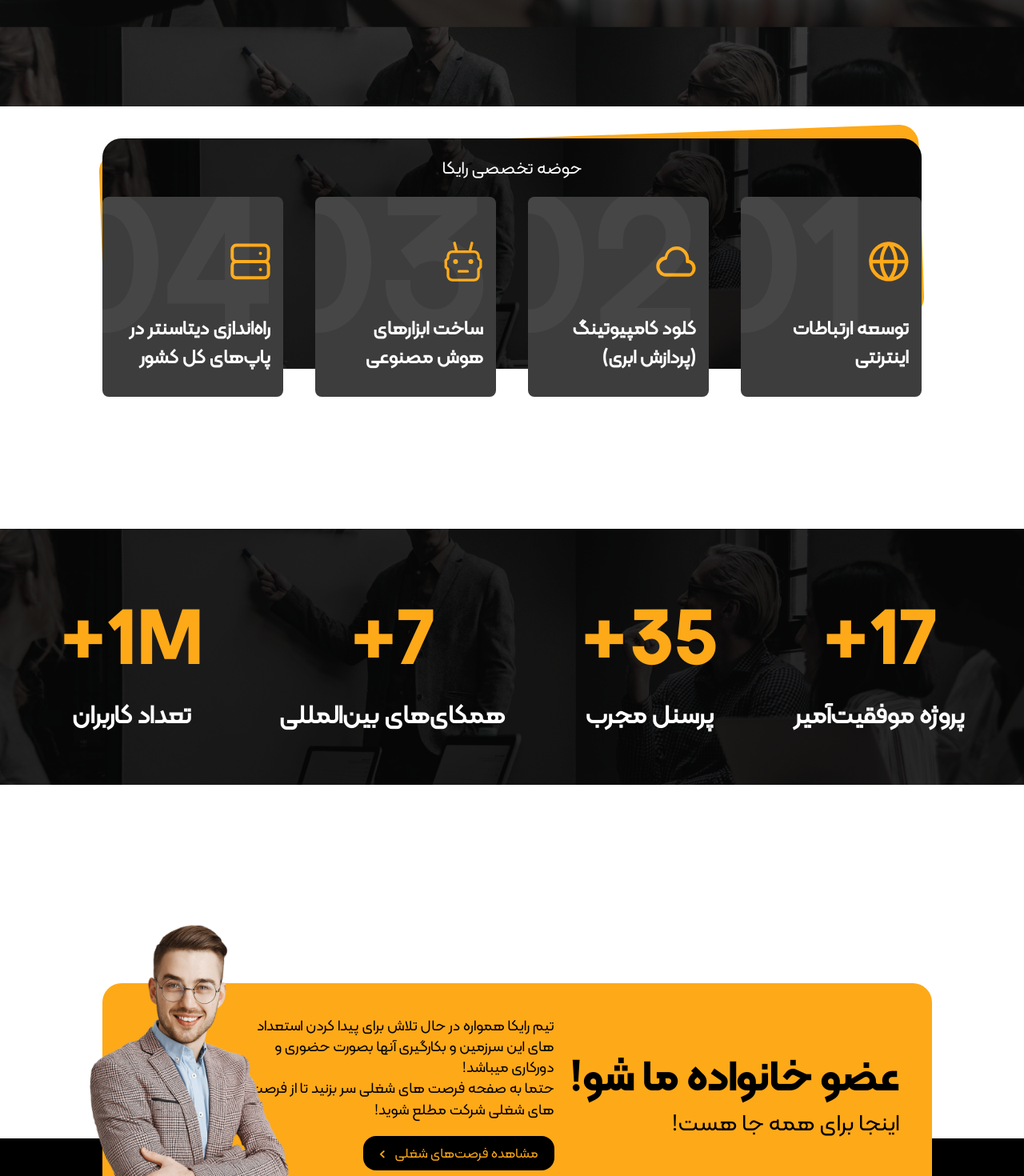
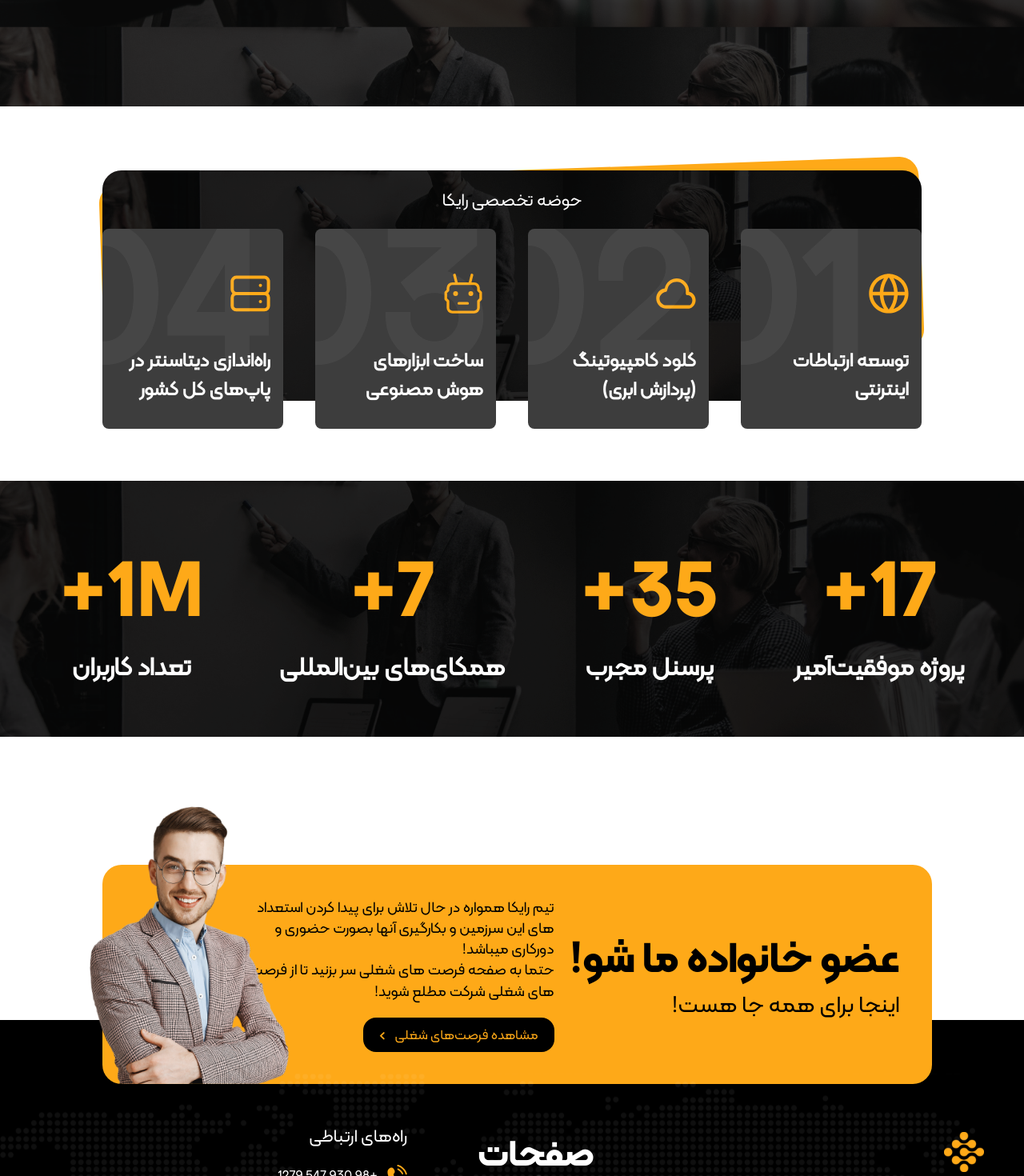
Before and after one commit to mahjs/Rayka-Main, a Next.js app: page / in a window 1280 px wide. Shown: the part 667-2137 px from the top of the page at 80% size. Built offline with nearby package versions, Linux system fonts and the light colour scheme.

Commit message:
fix ui issues

```diff
--- a/src/app/page.tsx
+++ b/src/app/page.tsx
@@ -30,7 +30,7 @@ const informationData = [
 
 export default function Home() {
   return (
-    <div className="flex flex-col gap-10">
+    <div className="flex flex-col gap-10 md:gap-20">
       {/* Background */}
       <Image
         src="/images/bg-main.webp"
@@ -80,7 +80,7 @@ export default function Home() {
       </div>
 
       {/* Experties Content */}
-      <div className="relative flex justify-center md:mb-[10rem]">
+      <div className="relative flex justify-center md:mb-5">
         {/* Make the backgrounds */}
         <div className="absolute h-[15rem] w-[90.1%] -rotate-[2deg] rounded-lg bg-[#FEA918] md:w-[80.1%] md:rounded-3xl" />
         <div
@@ -115,7 +115,7 @@ export default function Home() {
         </div>
       </div>
 
-      <div className="-mb-[2rem] ml-[10%] flex items-center justify-center md:-mb-[5rem] md:mt-[8rem]">
+      <div className="-mb-[2rem] ml-[10%] flex items-center justify-center md:-mb-[5rem]">
         <JoinRaykaCard />
       </div>
     </div>
```
